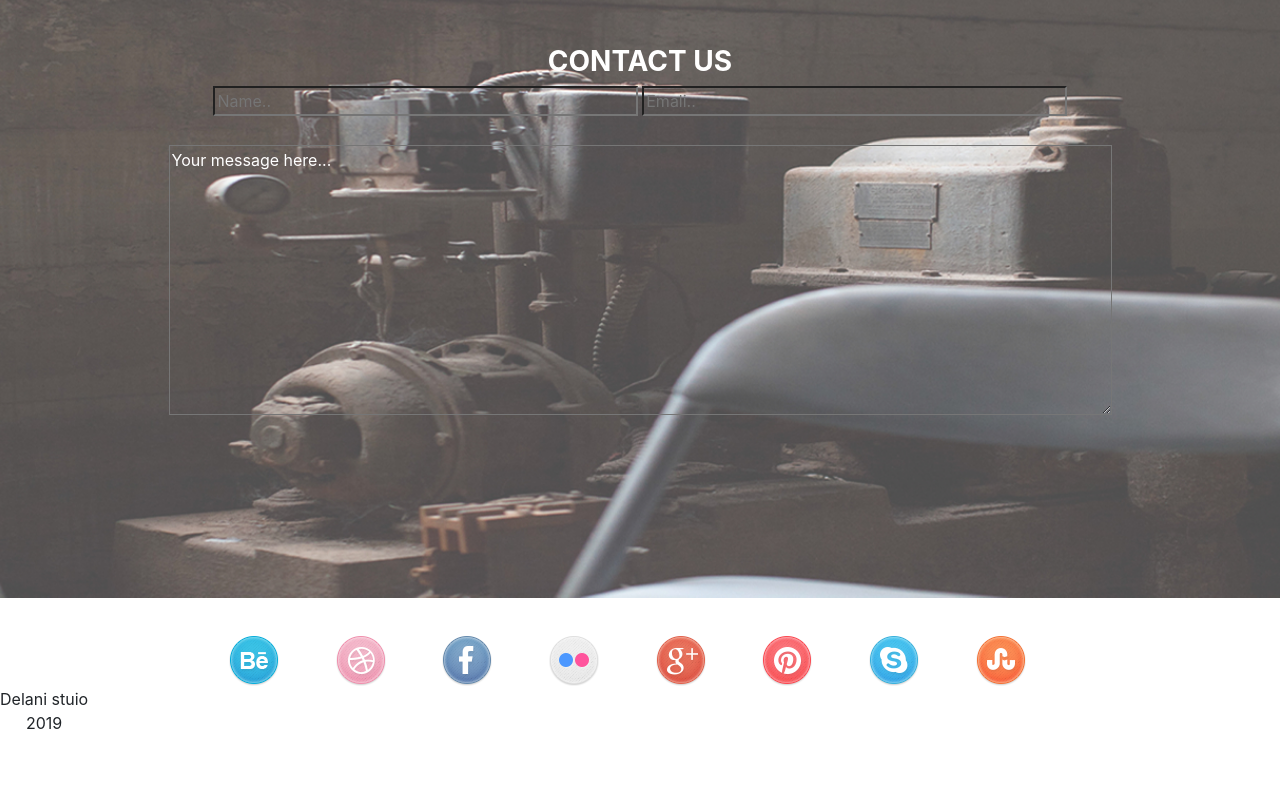
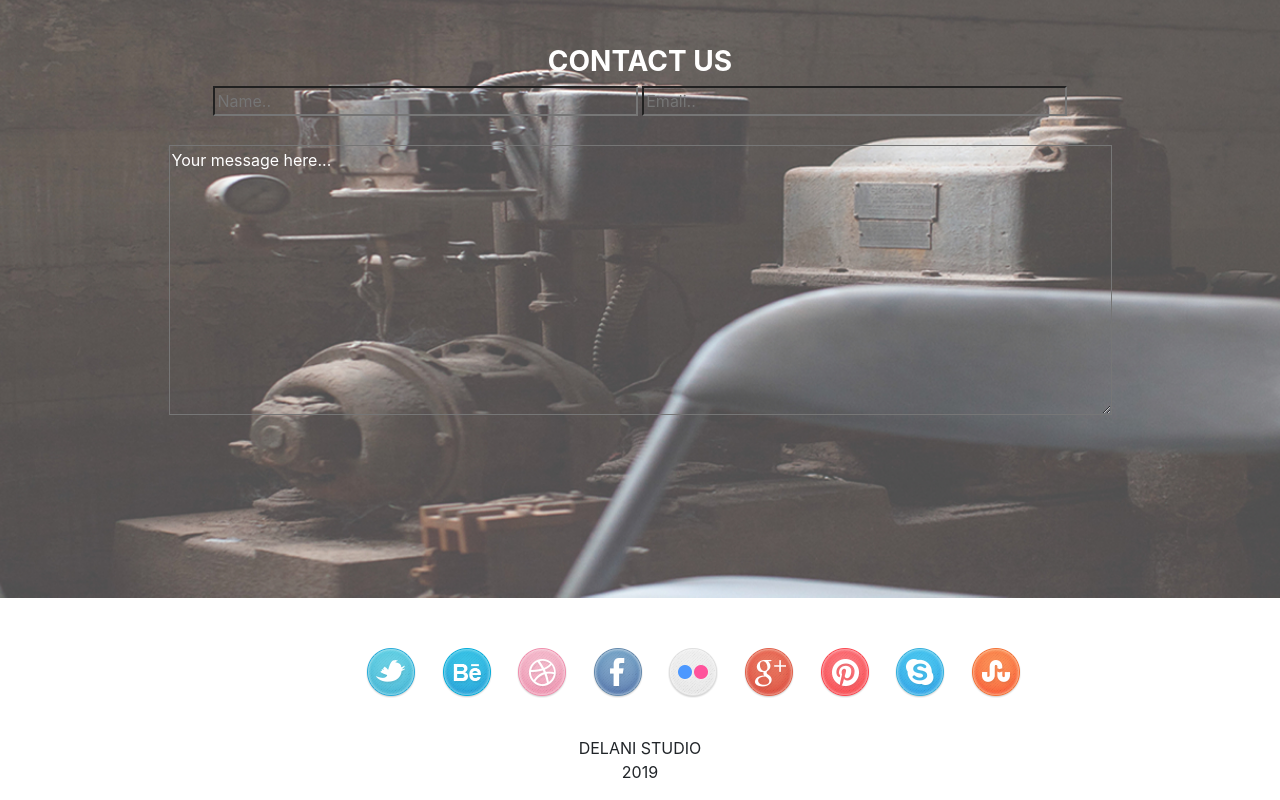
Before and after one commit to stephenwambua/week-three-ip, a plain HTML site: page index.html in a window 1280 px wide. Shown: the part 2457-3257 px from the top of the page. Before the commit the page ends 3208 px from the top, so only its background shows below. Drawn offline with Linux system fonts and the light colour scheme.

Commit message:
removerd the div tags in the social images and added the last paragraph in the page

```diff
--- a/index.html
+++ b/index.html
@@ -68,18 +68,18 @@
         </form>
       </div>
       <div class="row" id="social">
-        <div class="col-1"><img src="social_icons/behance.png" alt=""></div>
-        <div class="col-1"><img src="social_icons/dribble.png" alt=""></div>
-        <div class="col-1"><img src="social_icons/facebook.png" alt=""></div>
-        <div class="col-1"><img src="social_icons/flickr.png" alt=""></div>
-        <div class="col-1"><img src="social_icons/g_plus.png" alt=""></div>
-        <div class="col-1"><img src="social_icons/pinterest.png" alt=""></div>
-        <div class="col-1"><img src="social_icons/skype.png" alt=""></div>
-        <div class="col-1"><img src="social_icons/stumble_upon.png" alt=""></div>
+        <div class="col-1"></div>
+        <img src="social_icons/twitter.png" alt="twitter">
+        <img src="social_icons/behance.png" alt="behance">
+        <img src="social_icons/dribble.png" alt="dribble">
+        <img src="social_icons/facebook.png" alt="facebook">
+        <img src="social_icons/flickr.png" alt="flicker">
+        <img src="social_icons/g_plus.png" alt="google plus">
+        <img src="social_icons/pinterest.png" alt="pinterest">
+        <img src="social_icons/skype.png" alt="skype">
+        <img src="social_icons/stumble_upon.png" alt="stumble upon">
       </div>
-      <div class="row" id="btm">
-        <p>Delani stuio <br>2019</p>
-      </div>
+      <p class="lastp">DELANI STUDIO<br>2019</p>
     </div>
     <script src="js/jquery-3.4.1.js"></script>
     <script src="js/script.js"></script>
```
